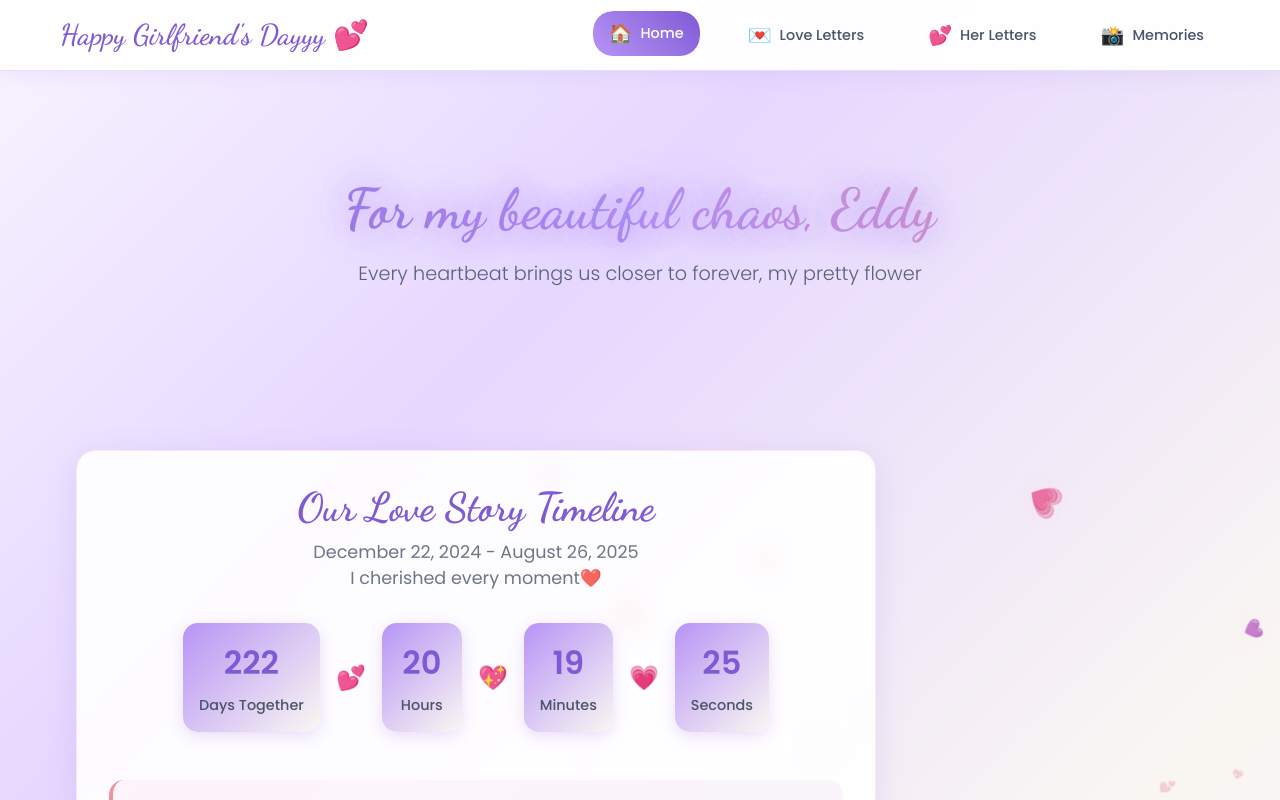
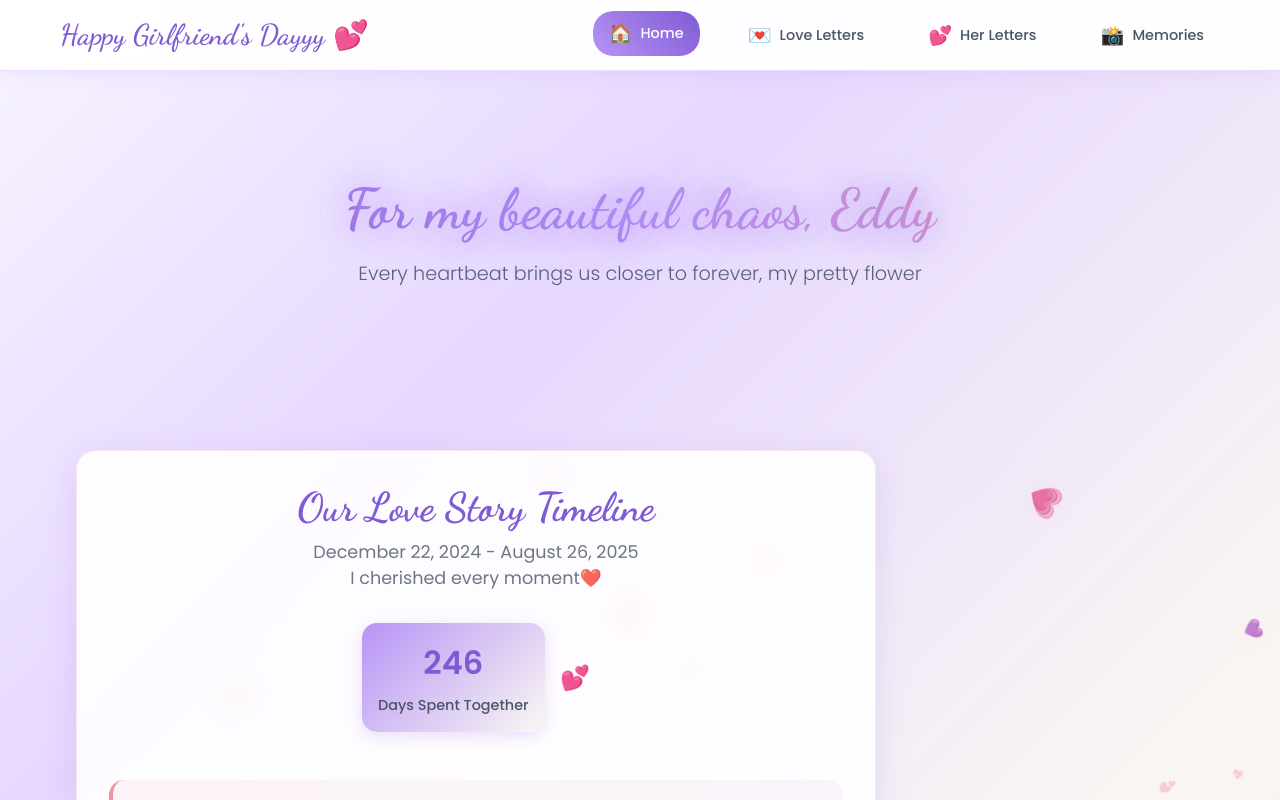
Before and after one commit to tech-monarch/happy-girlfriends-day-eddy, a React (Create React App) app: page / in a window 1280 px wide. Shown: the top 800 px of the page. Built offline with nearby package versions, Linux system fonts and the light colour scheme; the HTML template or start-up script is replaced by a standard one.

Commit message:
We broke up

```diff
--- a/src/pages/Home.tsx
+++ b/src/pages/Home.tsx
@@ -80,11 +80,12 @@ const Home: React.FC = () => {
 
             <div className="time-display">
               <div className="time-unit heartbeat">
-                <span className="time-number">{timeData.totalDays}</span>
-                <span className="time-label">Days Together</span>
+                {/* <span className="time-number">{timeData.totalDays}</span> */}
+                <span className="time-number">246</span>
+                <span className="time-label">Days Spent Together</span>
               </div>
               <div className="time-separator">💕</div>
-              <div className="time-unit">
+              {/* <div className="time-unit">
                 <span className="time-number">{timeData.hours}</span>
                 <span className="time-label">Hours</span>
               </div>
@@ -97,7 +98,7 @@ const Home: React.FC = () => {
               <div className="time-unit">
                 <span className="time-number">{timeData.seconds}</span>
                 <span className="time-label">Seconds</span>
-              </div>
+              </div> */}
             </div>
 
             <div className="love-quote">
```
